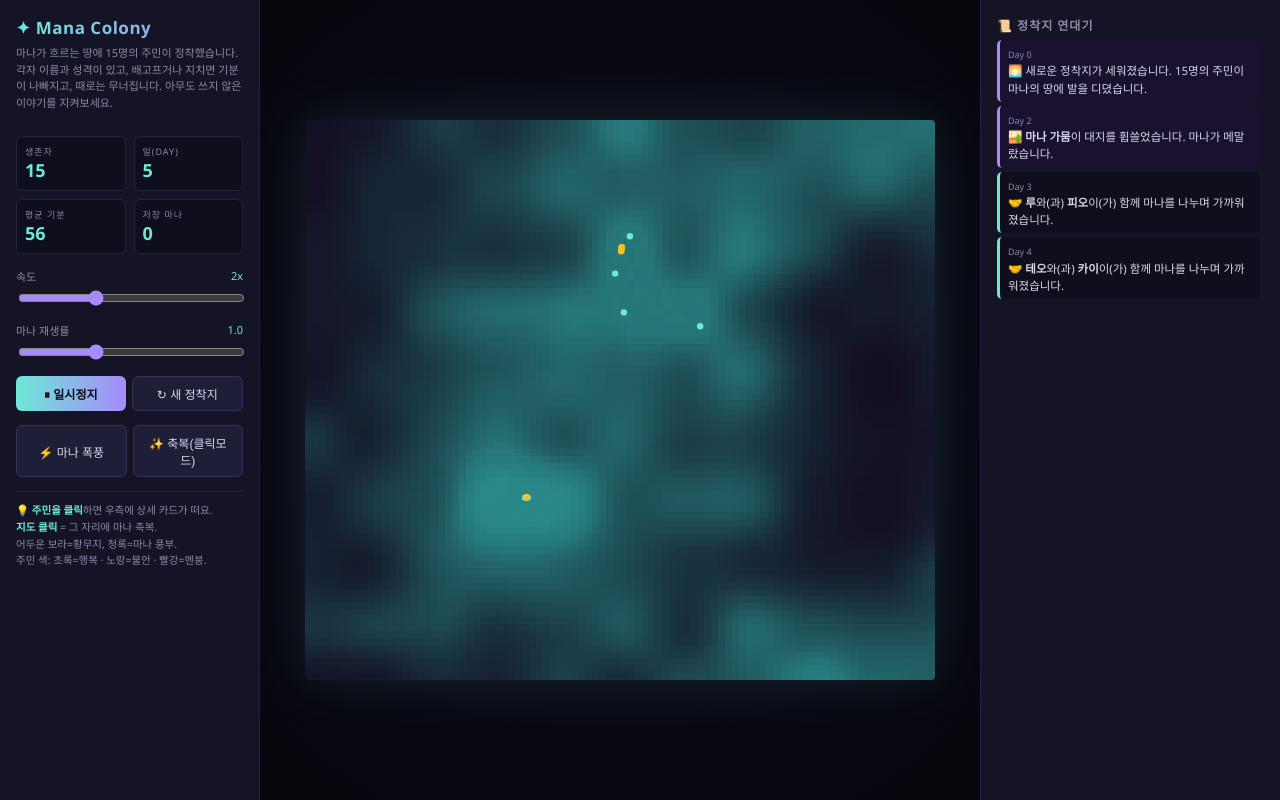
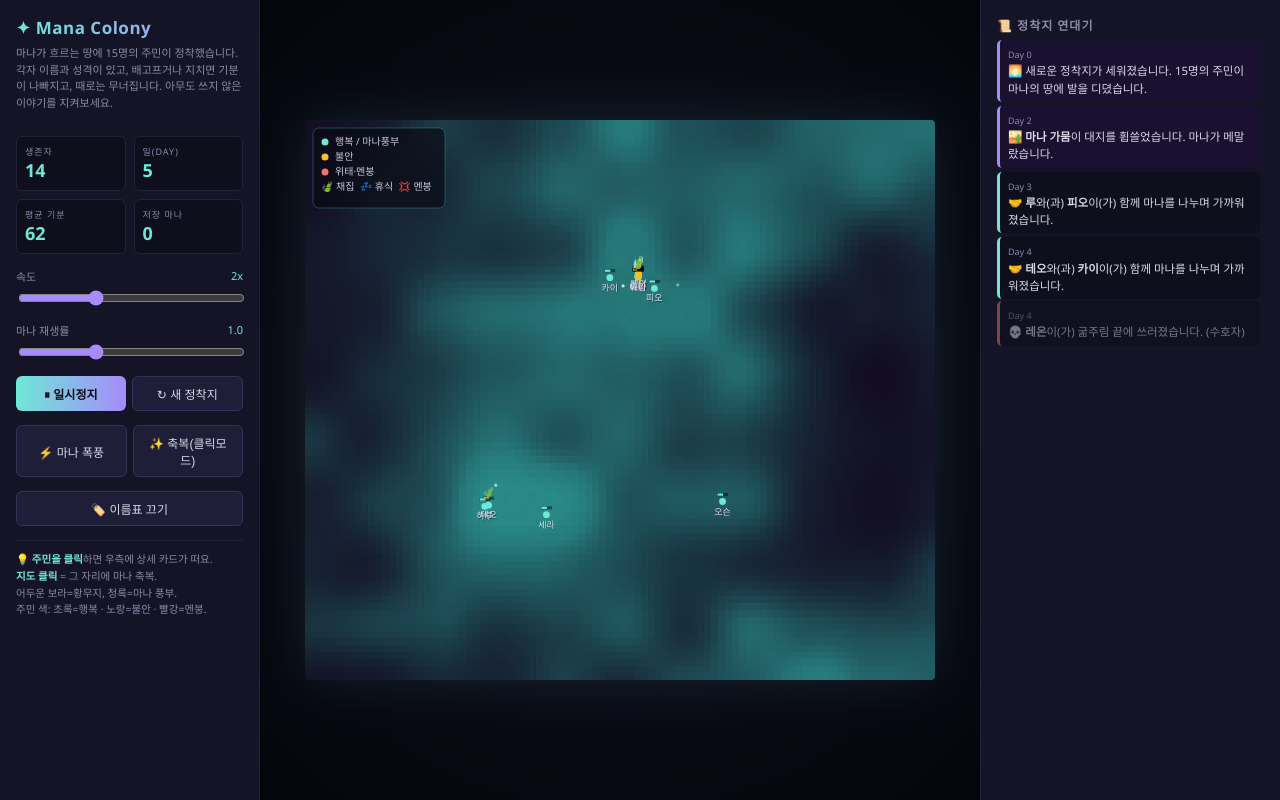
Before and after one commit to greenjam14-pixel/mana-colony, a plain HTML site: page index.html in a window 1280 px wide. Drawn offline with Linux system fonts and the light colour scheme.

Commit message:
feat: 최소 시각 정보 추가 — 이름표/상태아이콘/욕구바/반짝임/범례

```diff
--- a/index.html
+++ b/index.html
@@ -145,6 +145,9 @@
     <div class="buttons">
       <button id="stormBtn">⚡ 마나 폭풍</button>
       <button id="blessBtn">✨ 축복(클릭모드)</button>
+    </div>
+    <div class="buttons">
+      <button id="namesBtn">🏷️ 이름표 끄기</button>
     </div>
 
     <div class="hint">
@@ -375,6 +378,8 @@
         ag.hunger = Math.min(100, ag.hunger + eat*2.2);
         // 잉여는 정착지 저장고로
         if (ag.hunger>92){ storedMana += eat*0.5; }
+        // 흡수 반짝임 이펙트 (가끔)
+        if (Math.random()<0.25) spawnSpark(ag.x, ag.y);
       }
     } else {
       // 여유: 어슬렁 (사교/배회)
@@ -475,7 +480,33 @@
   return [248,113,113];              // 빨강 (멘붕 직전)
 }
 
+// 상태별 아이콘 (한눈에 "지금 뭐하는지")
+function stateIcon(state){
+  switch(state){
+    case "채집": return "🍃";
+    case "휴식": return "💤";
+    case "멘붕": return "💢";
+    default: return "";       // 평온은 표시 안 함(깔끔하게)
+  }
+}
+
+// ---------- 파티클(흡수 반짝임) ----------
+let sparks = [];
+function spawnSpark(x, y){
+  sparks.push({ x, y, life: 1, vx:(Math.random()-0.5)*0.15, vy:-0.1-Math.random()*0.15 });
+}
+function updateSparks(){
+  for (let i=sparks.length-1;i>=0;i--){
+    const s=sparks[i];
+    s.x+=s.vx; s.y+=s.vy; s.life-=0.04;
+    if (s.life<=0) sparks.splice(i,1);
+  }
+}
+
+let showNames = true; // 이름표 토글 (기본 켜짐)
+
 function render(){
+  // 마나 지도
   const data = img.data;
   for (let i=0;i<mana.length;i++){
     const t = mana[i]/MAX_MANA;
@@ -488,22 +519,98 @@
   ctx.imageSmoothingEnabled=false;
   ctx.drawImage(tmpCanvas,0,0,GRID_W,GRID_H,0,0,canvas.width,canvas.height);
 
+  // 흡수 반짝임
+  updateSparks();
+  for (const s of sparks){
+    ctx.globalAlpha = s.life;
+    ctx.fillStyle = "#eafff9";
+    ctx.beginPath(); ctx.arc(s.x*CELL, s.y*CELL, 1.6, 0, Math.PI*2); ctx.fill();
+  }
+  ctx.globalAlpha = 1;
+
   // 주민
+  ctx.textAlign = "center";
   for (const ag of agents){
     if (!ag.alive) continue;
     const [r,g,b] = moodColor(ag.mood);
     const px = ag.x*CELL, py = ag.y*CELL;
+
     // 선택 하이라이트
     if (ag===selected){
       ctx.strokeStyle = "#fff";
       ctx.lineWidth = 2;
       ctx.beginPath(); ctx.arc(px,py,8,0,Math.PI*2); ctx.stroke();
     }
+
+    // 몸체 (멘붕이면 외곽선 빨강으로 강조)
     ctx.fillStyle = `rgb(${r},${g},${b})`;
-    ctx.beginPath(); ctx.arc(px,py,3.2,0,Math.PI*2); ctx.fill();
-    // 멘붕 표시
-    if (ag.state==="멘붕"){ ctx.fillStyle="#fff"; ctx.font="9px sans-serif"; ctx.fillText("!",px-2,py-6); }
+    ctx.beginPath(); ctx.arc(px,py,3.4,0,Math.PI*2); ctx.fill();
+    if (ag.state==="멘붕"){
+      ctx.strokeStyle="#f87171"; ctx.lineWidth=1.5;
+      ctx.beginPath(); ctx.arc(px,py,5,0,Math.PI*2); ctx.stroke();
+    }
+
+    // 머리 위 포만감 미니바 (급한 욕구를 한눈에)
+    const barW = 10, barH = 2.2;
+    const bx0 = px - barW/2, by0 = py - 8;
+    // 가장 낮은(급한) 욕구를 표시
+    const lowest = Math.min(ag.hunger, ag.rest);
+    ctx.fillStyle = "rgba(0,0,0,0.45)";
+    ctx.fillRect(bx0-0.5, by0-0.5, barW+1, barH+1);
+    ctx.fillStyle = lowest>55 ? "#6ee7d7" : lowest>30 ? "#fbbf24" : "#f87171";
+    ctx.fillRect(bx0, by0, barW*(Math.max(0,Math.min(100,lowest))/100), barH);
+
+    // 상태 아이콘
+    const icon = stateIcon(ag.state);
+    if (icon){ ctx.font="9px sans-serif"; ctx.fillText(icon, px, py-10); }
+
+    // 이름표 (토글 켜졌거나 선택된 주민)
+    if (showNames || ag===selected){
+      ctx.font = "9px 'Segoe UI', sans-serif";
+      ctx.fillStyle = "rgba(0,0,0,0.5)";
+      ctx.fillText(ag.name, px+0.6, py+13.6);
+      ctx.fillStyle = "#e8e8f8";
+      ctx.fillText(ag.name, px, py+13);
+    }
   }
+  ctx.textAlign = "start";
+
+  // 범례 (좌상단 오버레이)
+  drawLegend();
+}
+
+function drawLegend(){
+  const items = [
+    ["#6ee7d7","행복 / 마나풍부"],
+    ["#fbbf24","불안"],
+    ["#f87171","위태·멘붕"],
+  ];
+  const iconItems = ["🍃 채집","💤 휴식","💢 멘붕"];
+  const pad=8, lh=15;
+  const w=132, h=pad*2 + lh*(items.length+1) + 4;
+  ctx.fillStyle="rgba(10,10,20,0.68)";
+  ctx.strokeStyle="rgba(110,231,215,0.25)";
+  ctx.lineWidth=1;
+  roundRect(8, 8, w, h, 6); ctx.fill(); ctx.stroke();
+  ctx.font="10px 'Segoe UI', sans-serif"; ctx.textAlign="start"; ctx.textBaseline="middle";
+  let y = 8+pad+6;
+  for (const [c,label] of items){
+    ctx.fillStyle=c; ctx.beginPath(); ctx.arc(8+pad+4, y, 3.5, 0, Math.PI*2); ctx.fill();
+    ctx.fillStyle="#c8c8dc"; ctx.fillText(label, 8+pad+14, y);
+    y+=lh;
+  }
+  ctx.fillStyle="#c8c8dc"; ctx.fillText(iconItems.join("  "), 8+pad, y);
+  ctx.textBaseline="alphabetic";
+}
+
+function roundRect(x,y,w,h,r){
+  ctx.beginPath();
+  ctx.moveTo(x+r,y);
+  ctx.arcTo(x+w,y,x+w,y+h,r);
+  ctx.arcTo(x+w,y+h,x,y+h,r);
+  ctx.arcTo(x,y+h,x,y,r);
+  ctx.arcTo(x,y,x+w,y,r);
+  ctx.closePath();
 }
 
 // ---------- 캐릭터 카드 ----------
@@ -573,6 +680,8 @@
 resetBtn.onclick=reset;
 stormBtn.onclick=triggerStorm;
 blessBtn.onclick=()=>{ blessMode=!blessMode; blessBtn.textContent = blessMode?'✨ 축복(클릭모드)':'👆 선택(클릭모드)'; };
+const namesBtn=document.getElementById('namesBtn');
+namesBtn.onclick=()=>{ showNames=!showNames; namesBtn.textContent = showNames?'🏷️ 이름표 끄기':'🏷️ 이름표 켜기'; };
 
 canvas.addEventListener('click', e=>{
   const rect=canvas.getBoundingClientRect();
```
